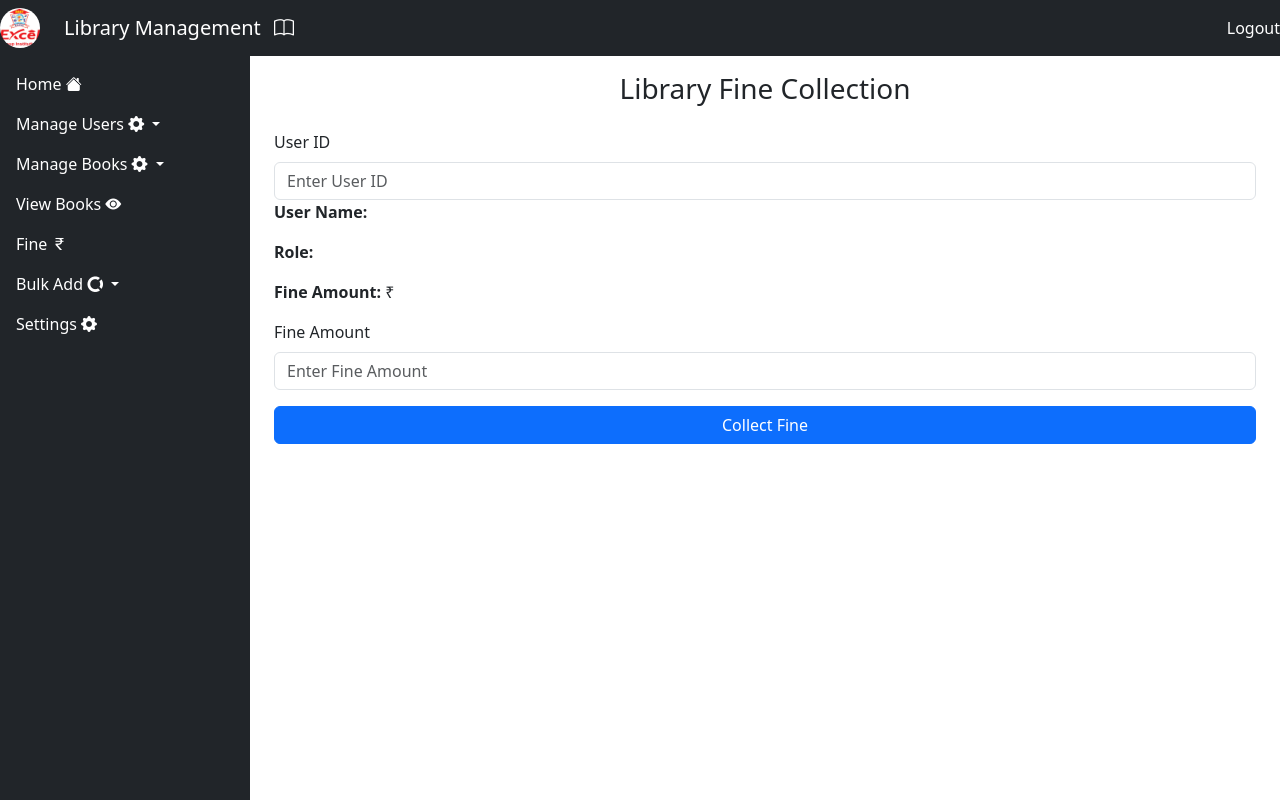
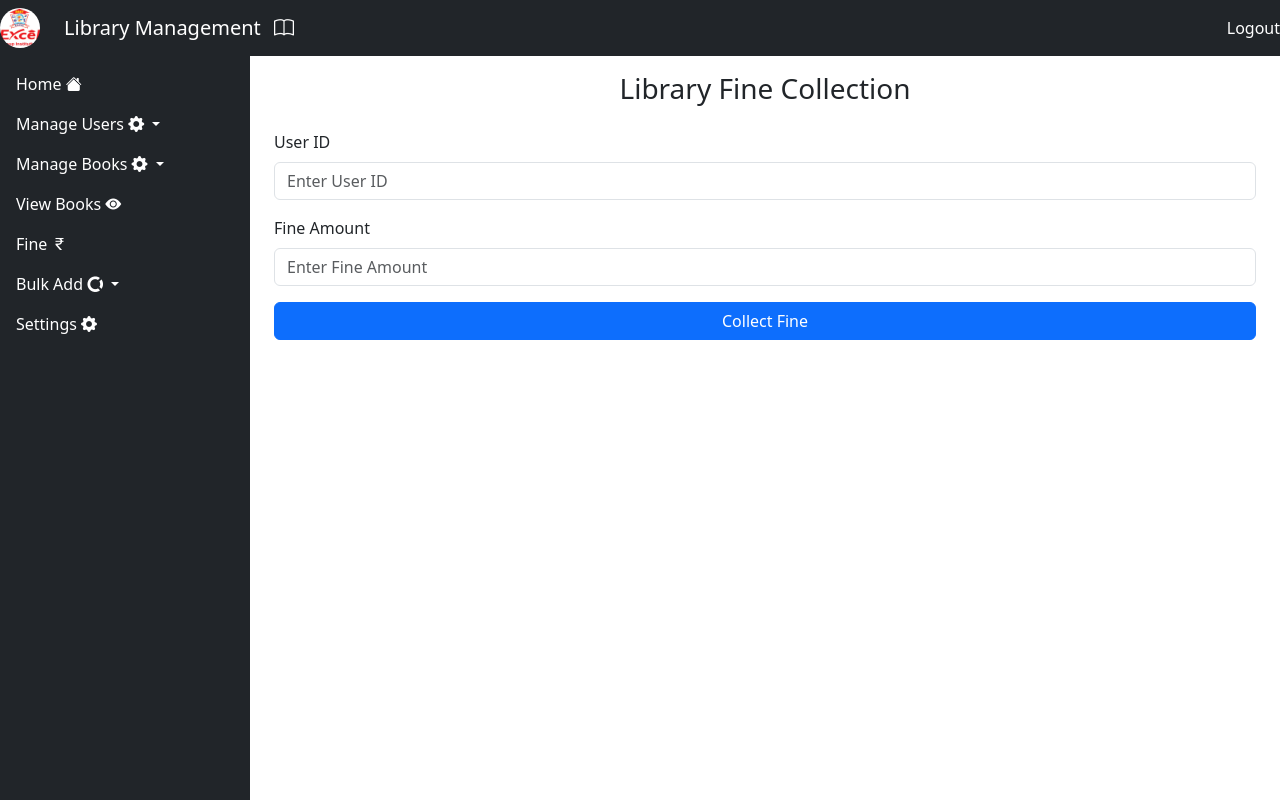
Before and after one commit to Lekhan11/Library_Manager, a Django app: page /fine/ in a window 1280 px wide. Run offline with Django 5.2, Linux system fonts and the light colour scheme; data comes from the database, SQL or seed files in the repository; some libraries are stand-ins or nearby versions.

Commit message:
Update fine.html

```diff
--- a/Library/templates/fine.html
+++ b/Library/templates/fine.html
@@ -6,10 +6,15 @@
 {% block content %}
   <h3 class="text-center mb-4">Library Fine Collection</h3>
   <form id="fineForm">
-    {% csrf_token %}  <!-- Only needed in Django -->
+    {% csrf_token %}
+
     <div class="mb-3">
       <label for="userId" class="form-label">User ID</label>
       <input type="text" class="form-control" id="user_id" name="user_id" placeholder="Enter User ID" required />
+    </div>
+
+    <!-- User info section, hidden by default -->
+    <div id="user_info" style="display: none;" class="mb-3">
       <p><strong>User Name:</strong> <span id="user_name_display"></span></p>
       <p><strong>Role:</strong> <span id="user_role_display"></span></p>
       <p><strong>Fine Amount:</strong> ₹<span id="user_fine_display"></span></p>
@@ -49,7 +54,10 @@
       const userId = this.value.trim();
       currentUserId = userId;
 
+      const userInfoSection = document.getElementById('user_info');
+
       if (userId === "") {
+        userInfoSection.style.display = 'none';
         document.getElementById('user_name_display').textContent = "";
         document.getElementById('user_role_display').textContent = "";
         document.getElementById('user_fine_display').textContent = "";
@@ -65,18 +73,21 @@
             document.getElementById('user_name_display').textContent = data.name;
             document.getElementById('user_role_display').textContent = data.role;
             document.getElementById('user_fine_display').textContent = data.fine;
+            userInfoSection.style.display = 'block';
           } else {
             currentUserName = "";
             currentUserRole = "";
-            document.getElementById('user_name_display').textContent = "Not found";
-            document.getElementById('user_role_display').textContent = "-";
-            document.getElementById('user_fine_display').textContent = "0";
+            userInfoSection.style.display = 'none';
+            document.getElementById('user_name_display').textContent = "";
+            document.getElementById('user_role_display').textContent = "";
+            document.getElementById('user_fine_display').textContent = "";
           }
         });
     });
 
     document.getElementById("fineForm").addEventListener("submit", function (e) {
-      e.preventDefault(); // Prevent form from submitting normally
+      e.preventDefault();
+
       const amount = parseInt(document.getElementById("paid_amount").value);
       if (isNaN(amount) || amount <= 0 || currentUserId === "" || currentUserRole === "") {
         alert("Please enter valid details.");
@@ -95,8 +106,8 @@
           amount_paid: amount,
         }),
       })
-        .then((response) => response.json())
-        .then((data) => {
+        .then(response => response.json())
+        .then(data => {
           alert(data.message);
           if (data.success) {
             document.getElementById("user_fine_display").textContent = data.new_fine;
```
